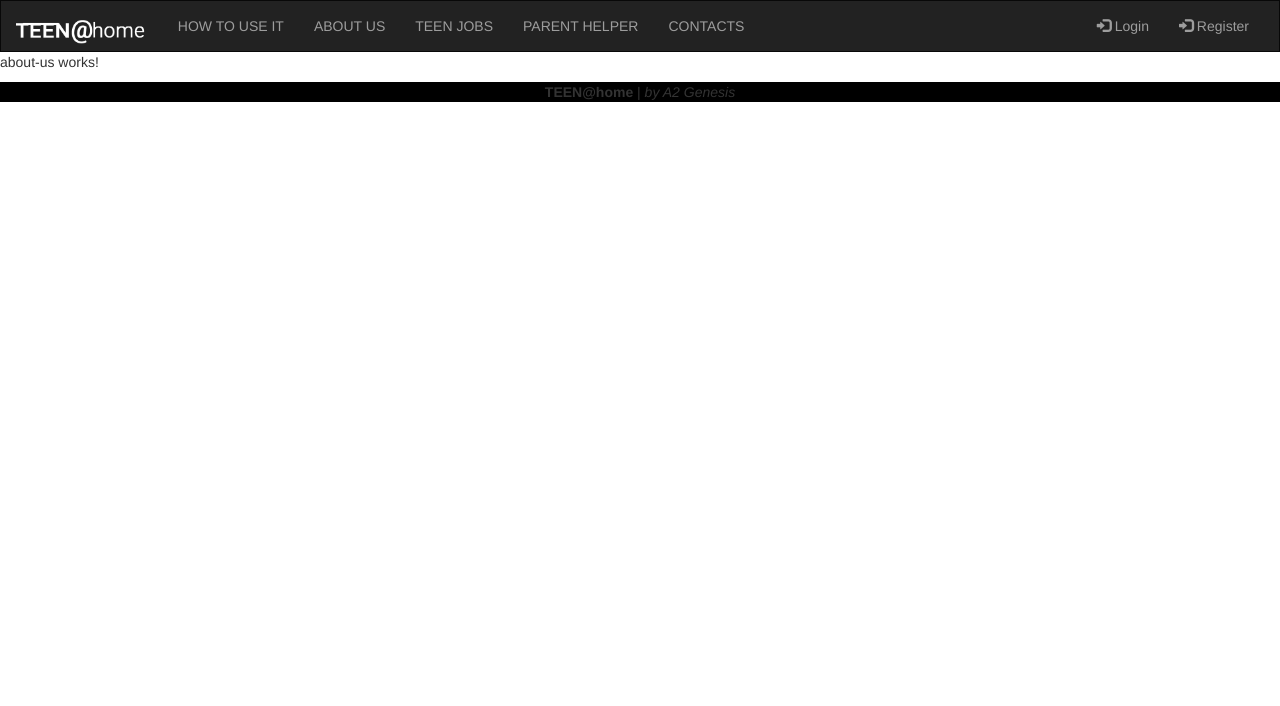
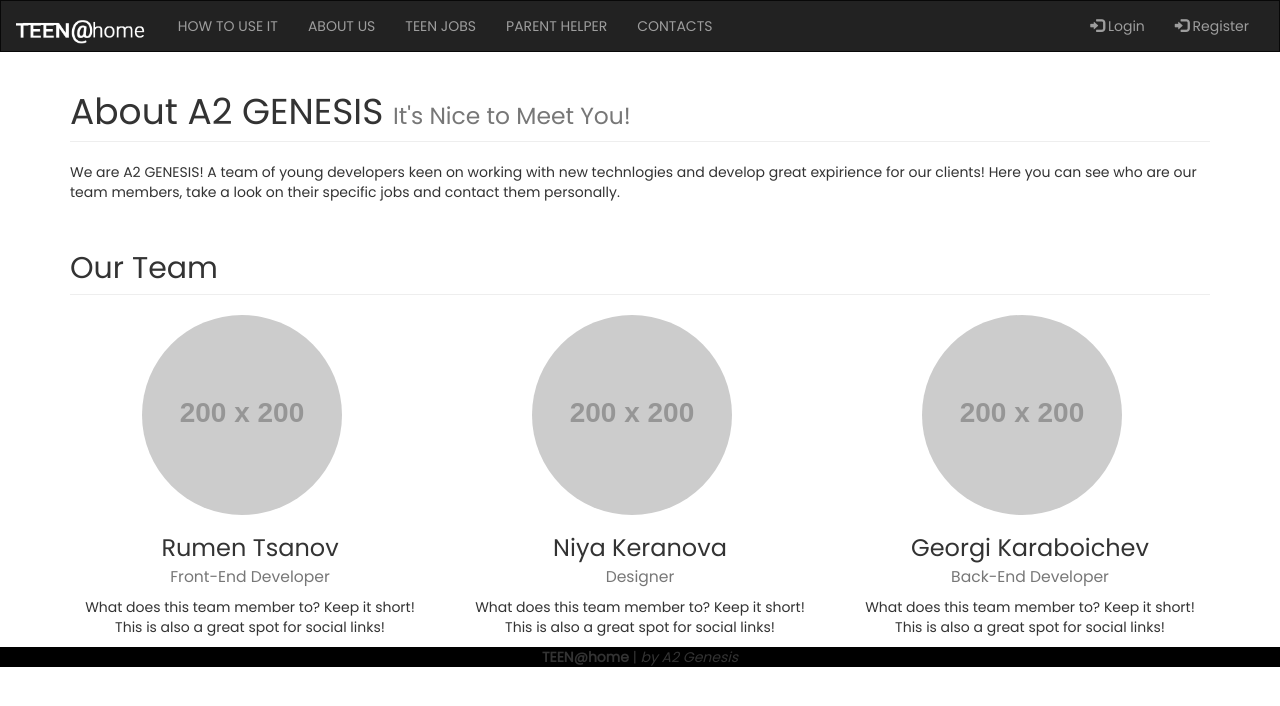
Before and after one commit to Angular-2/A2-Genesis, an Angular app in the folder tenn-app-final/: page /about-us in a window 1280 px wide. Shown: the top 706 px of the page. Built offline with nearby package versions, Linux system fonts and the light colour scheme.

Commit message:
Added about us page and new font for the project!

```diff
--- a/tenn-app-final/src/app/components/public/about-us/about-us.component.css
+++ b/tenn-app-final/src/app/components/public/about-us/about-us.component.css
@@ -0,0 +1,3 @@
+img {
+    margin-left: 20%;
+}
--- a/tenn-app-final/src/app/components/public/about-us/about-us.component.html
+++ b/tenn-app-final/src/app/components/public/about-us/about-us.component.html
@@ -1,3 +1,41 @@
-<p>
-  about-us works!
-</p>
+<div class="container">
+
+    <!-- Introduction Row -->
+    <div class="row">
+        <div class="col-lg-12">
+            <h1 class="page-header">About A2 GENESIS
+                <small>It's Nice to Meet You!</small>
+            </h1>
+            <p>We are A2 GENESIS! A team of young developers keen on working with new technlogies and develop great expirience for our clients! Here you can see who are our team members, take a look on their specific jobs and contact them personally.</p>
+        </div>
+    </div>
+
+    <!-- Team Members Row -->
+    <div class="row">
+        <div class="col-lg-12">
+            <h2 class="page-header">Our Team</h2>
+        </div>
+        <div class="col-lg-4 col-sm-6 text-center">
+            <img class="img-circle img-responsive img-center" src="http://placehold.it/200x200" alt="">
+            <h3>Rumen Tsanov
+                <br><small>Front-End Developer</small>
+            </h3>
+            <p>What does this team member to? Keep it short! This is also a great spot for social links!</p>
+        </div>
+        <div class="col-lg-4 col-sm-6 text-center">
+            <img class="img-circle img-responsive img-center" src="http://placehold.it/200x200" alt="">
+            <h3>Niya Keranova
+                <br><small>Designer</small>
+            </h3>
+            <p>What does this team member to? Keep it short! This is also a great spot for social links!</p>
+        </div>
+        <div class="col-lg-4 col-sm-6 text-center">
+            <img class="img-circle img-responsive img-center" src="http://placehold.it/200x200" alt="">
+            <h3>Georgi Karaboichev
+                <br><small>Back-End Developer</small>
+            </h3>
+            <p>What does this team member to? Keep it short! This is also a great spot for social links!</p>
+        </div>
+
+    </div>
+</div>
--- a/tenn-app-final/src/app/components/public/how-to-use/how-to-use.component.html
+++ b/tenn-app-final/src/app/components/public/how-to-use/how-to-use.component.html
@@ -1,4 +1,4 @@
-<h2>Lear how to use our product!</h2>
+<h2>Learn how to use our product!</h2>
 <div class="video-container"><iframe width="853" height="480" src="https://www.youtube.com/embed/z9Ul9ccDOqE" frameborder="0" allowfullscreen>
 </iframe>
 </div>
--- a/tenn-app-final/src/app/components/public/login/login.component.css
+++ b/tenn-app-final/src/app/components/public/login/login.component.css
@@ -5,5 +5,9 @@ h2 {
 }
 
 input {
-    width: 1000px;
+    width: 85%;
 }
+
+form {
+    padding-bottom: 20%;
+}
--- a/tenn-app-final/src/app/components/public/register/register.component.css
+++ b/tenn-app-final/src/app/components/public/register/register.component.css
@@ -5,5 +5,9 @@ h2 {
 }
 
 input {
-    width: 1000px;
+    width: 85%;
 }
+
+form {
+    padding-bottom: 9%;
+}
--- a/tenn-app-final/src/index.html
+++ b/tenn-app-final/src/index.html
@@ -9,6 +9,7 @@
     <meta name="viewport" content="width=device-width, initial-scale=1">
     <link rel="icon" type="image/x-icon" href="favicon.ico">
     <link rel="stylesheet" href="https://maxcdn.bootstrapcdn.com/bootstrap/3.3.7/css/bootstrap.min.css">
+    <link href="https://fonts.googleapis.com/css?family=Poppins" rel="stylesheet">
 </head>
 
 <body>
--- a/tenn-app-final/src/styles.css
+++ b/tenn-app-final/src/styles.css
@@ -1 +1,5 @@
 /* You can add global styles to this file, and also import other style files */
+
+body {
+    font-family: 'Poppins', sans-serif;
+}
```
